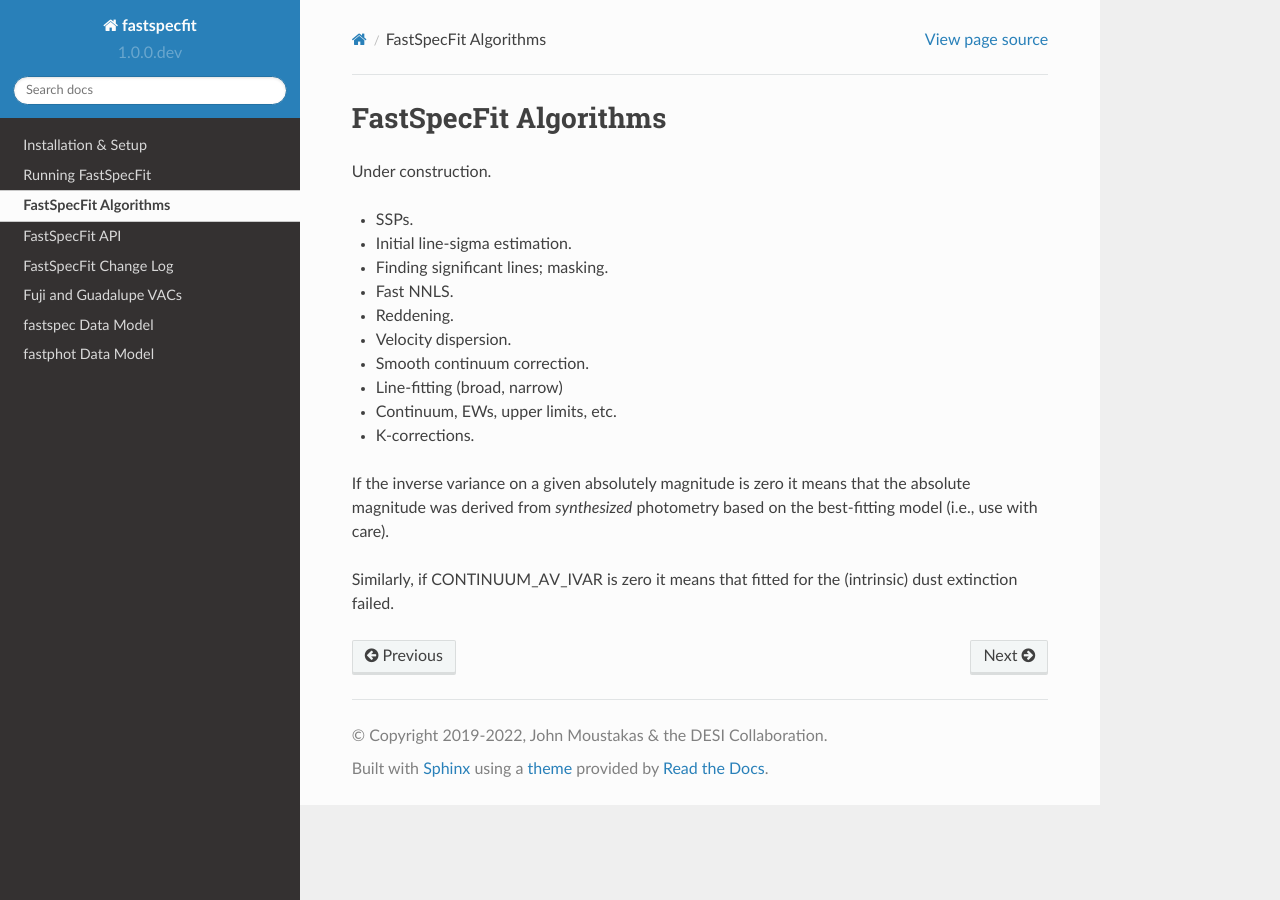
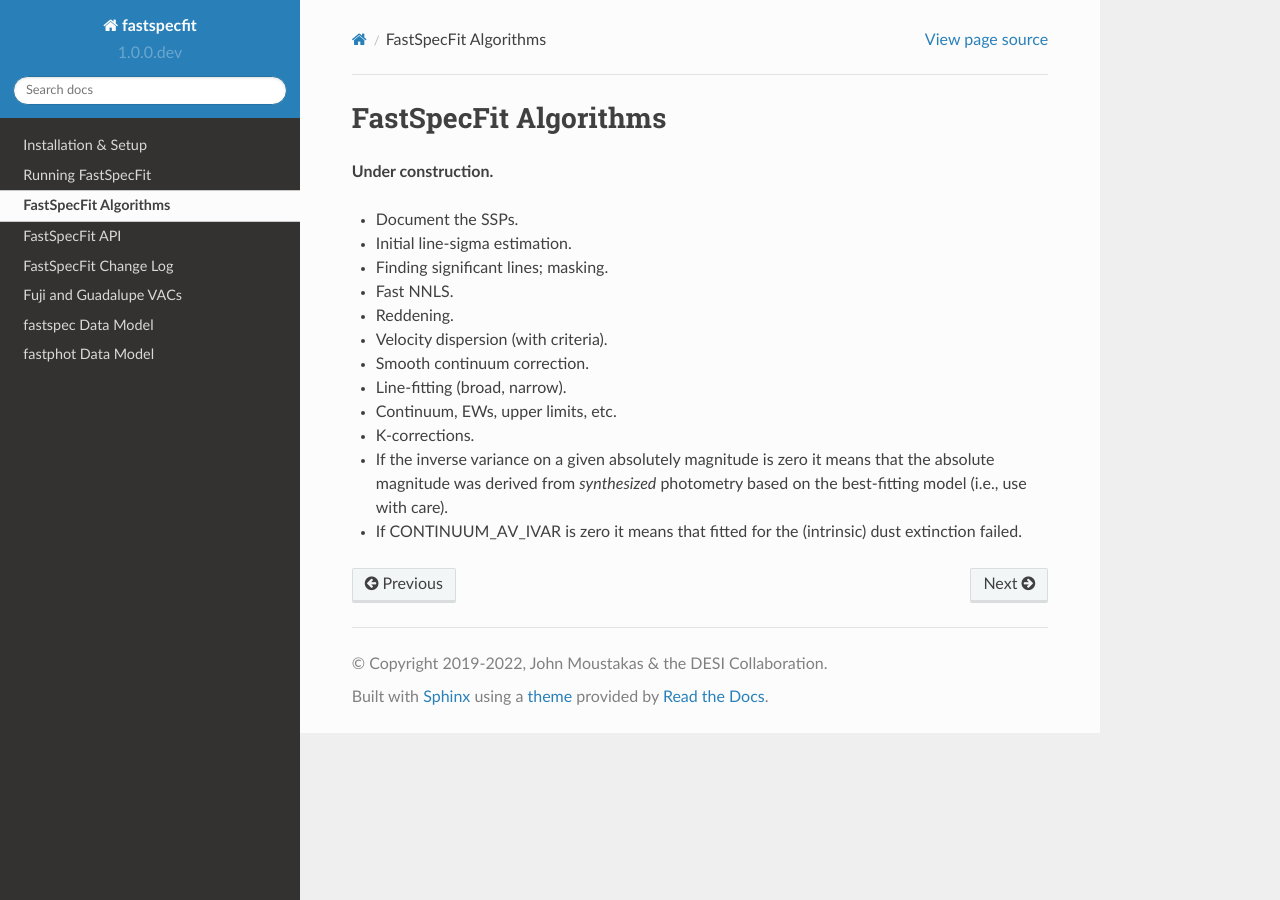
Before and after one commit to desihub/fastspecfit, a Sphinx documentation site: the page built from doc/algorithms.rst, in a window 1280 px wide. Built offline with Sphinx 7.4.7 and the Read the Docs theme 2.0.0, drawn with Linux system fonts in a browser that asks for light colours.

Commit message:
small tweaks

```diff
--- a/doc/algorithms.rst
+++ b/doc/algorithms.rst
@@ -3,22 +3,20 @@
 FastSpecFit Algorithms
 ======================
 
-Under construction.
+**Under construction.**
 
-* SSPs.
+* Document the SSPs.
 * Initial line-sigma estimation.
 * Finding significant lines; masking.
 * Fast NNLS.
 * Reddening.
-* Velocity dispersion.
+* Velocity dispersion (with criteria).
 * Smooth continuum correction.
-* Line-fitting (broad, narrow)
+* Line-fitting (broad, narrow).
 * Continuum, EWs, upper limits, etc.
 * K-corrections.
-
-If the inverse variance on a given absolutely magnitude is zero it means that
-the absolute magnitude was derived from *synthesized* photometry based on the
-best-fitting model (i.e., use with care).
-
-Similarly, if CONTINUUM_AV_IVAR is zero it means that fitted for the (intrinsic)
-dust extinction failed.
+* If the inverse variance on a given absolutely magnitude is zero it means that
+  the absolute magnitude was derived from *synthesized* photometry based on the
+  best-fitting model (i.e., use with care).
+* If CONTINUUM_AV_IVAR is zero it means that fitted for the (intrinsic) dust
+  extinction failed.
--- a/doc/install.rst
+++ b/doc/install.rst
@@ -92,7 +92,7 @@ their own environment variable:
   will be updated.
 
 With the preceding caveat in mind, one can set up the remaining dependencies
-with::
+with the following commands::
 
   export DESI_ROOT=/path/to/desi/data
   export DUST_DIR=/path/to/dustmaps
```
Also changed, not shown: doc/running.rst (+13 -12 lines).
